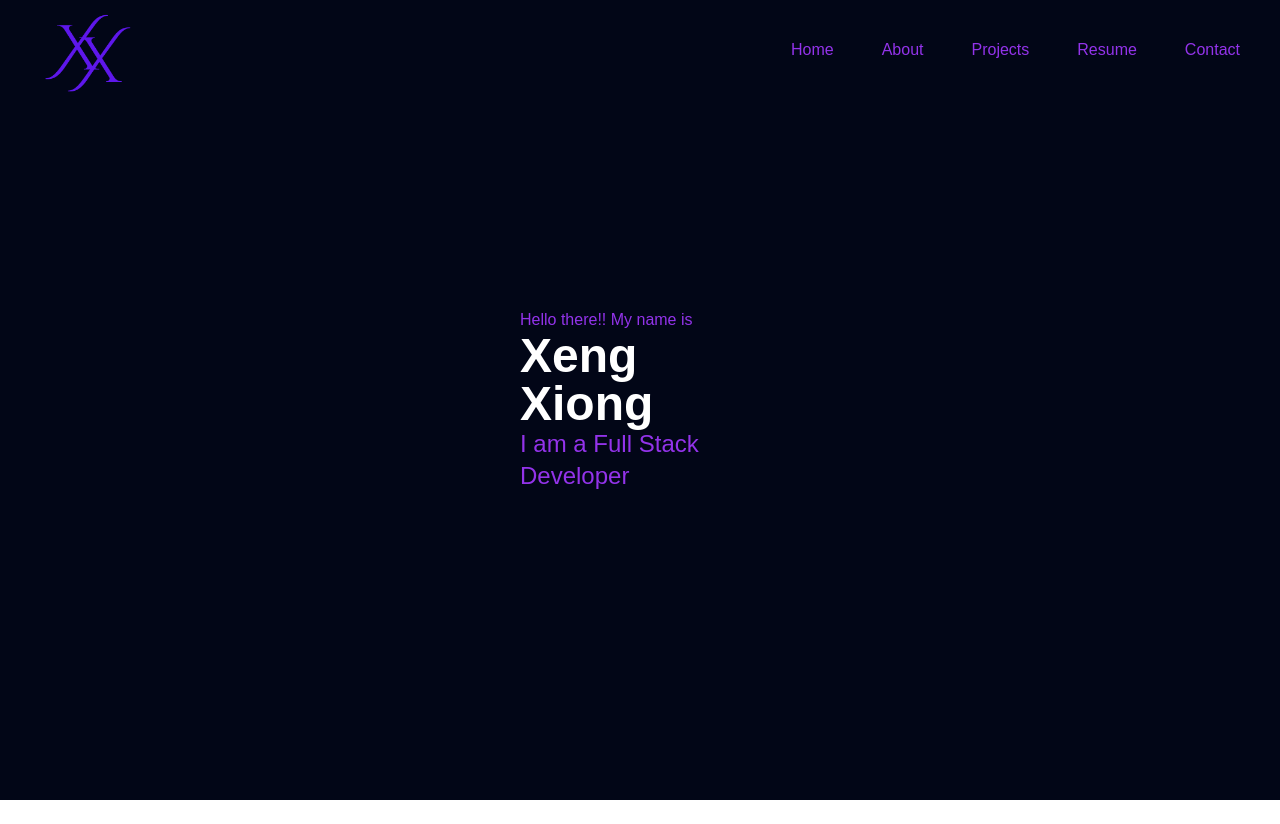
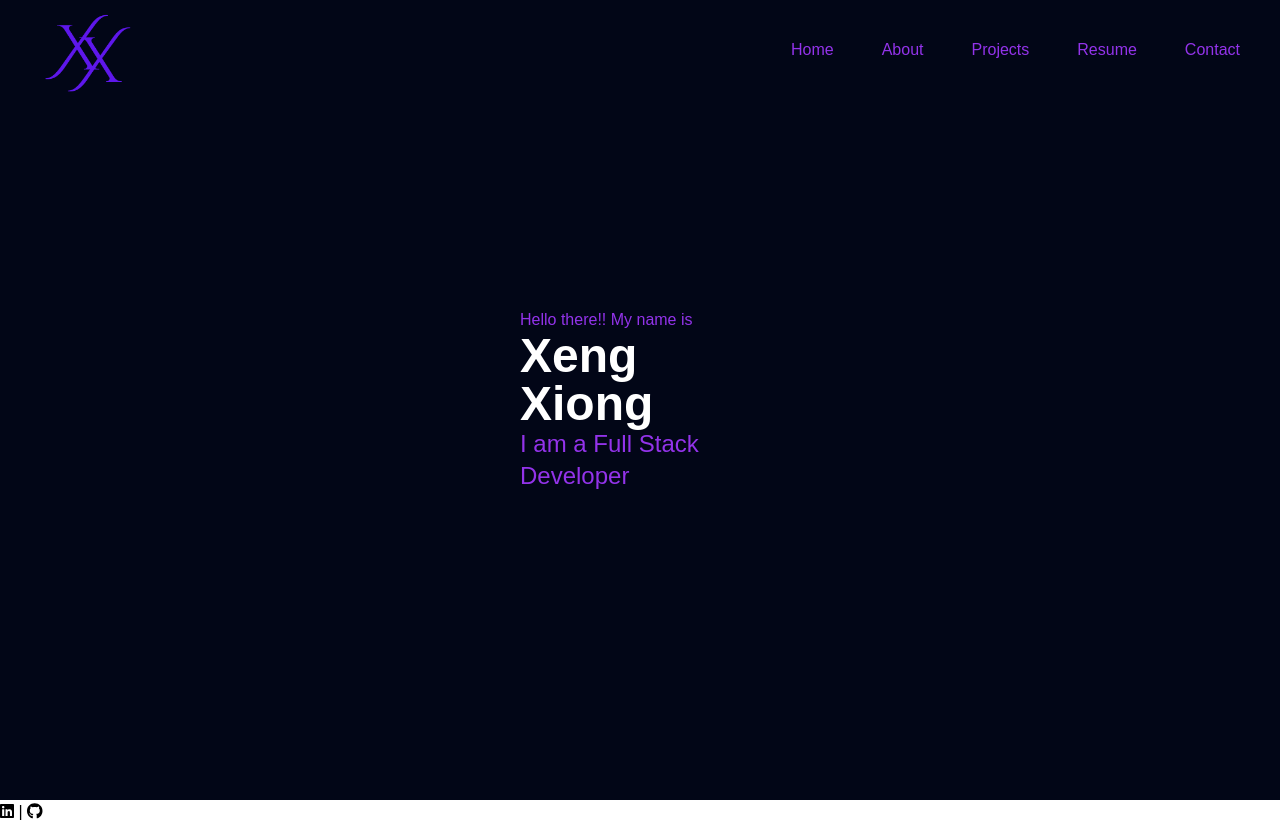
Before and after one commit to Freeway9527/Xxio_React-Portfolio, a React (Create React App) app: page / in a window 1280 px wide. Before the commit the page ends 800 px from the top, so only its background shows below. Built offline with nearby package versions, Linux system fonts and the light colour scheme.

Commit message:
added footer section codes to render icons and links to profile pages, added font awesome package

```diff
--- a/package.json
+++ b/package.json
@@ -3,6 +3,9 @@
   "version": "0.1.0",
   "private": true,
   "dependencies": {
+    "@fortawesome/fontawesome-free": "^6.5.1",
+    "@fortawesome/free-brands-svg-icons": "^6.5.1",
+    "@fortawesome/react-fontawesome": "^0.2.0",
     "@testing-library/jest-dom": "^5.17.0",
     "@testing-library/react": "^13.4.0",
     "@testing-library/user-event": "^13.5.0",
--- a/src/App.js
+++ b/src/App.js
@@ -6,18 +6,20 @@
 import Resume from './components/Resume';
 import Contact from './components/Contact';
 import { BrowserRouter as Router, Route, Routes } from 'react-router-dom';
+import Footer from './components/Footer';
 
 function App() {
   return (
     <>
       <NavBar />
       <Routes>
-      <Route path="/about" element={<About />} />
+        <Route path="/about" element={<About />} />
         <Route path="/projects" element={<Projects />} />
         <Route path="/resume" element={<Resume />} />
         <Route path="/contact" element={<Contact />} />
         <Route exact path="/" element={<Home />} />
       </Routes>
+      <Footer />
     </>
   );
 }
--- a/src/components/About.jsx
+++ b/src/components/About.jsx
@@ -12,4 +12,4 @@
   )
 }
 
-export default About
+export default About;
--- /dev/null
+++ b/src/components/Footer.jsx
@@ -0,0 +1,21 @@
+import React from 'react';
+import {FontAwesomeIcon} from '@fortawesome/react-fontawesome';
+import {faGithub, faLinkedin} from '@fortawesome/free-brands-svg-icons';
+
+const Footer = () => {
+    return (
+      <footer>
+        <div>
+          <a href="https://www.linkedin.com/" target="_blank" rel="noopener noreferrer">
+            <FontAwesomeIcon icon={faLinkedin} />
+          </a>
+          {' | '}
+          <a href="https://github.com/Freeway9527" target="_blank" rel="noopener noreferrer">
+            <FontAwesomeIcon icon={faGithub} />
+          </a>
+        </div>
+      </footer>
+    );
+  }
+
+  export default Footer;
--- a/src/components/NavBar.jsx
+++ b/src/components/NavBar.jsx
@@ -39,4 +39,4 @@
   )
 }
 
-export default NavBar
+export default NavBar;
--- a/src/components/Projects.jsx
+++ b/src/components/Projects.jsx
@@ -12,4 +12,4 @@
   )
 }
 
-export default Projects
+export default Projects;
```
Also changed, not shown: 1 other file (tests, documents, lock files or other folders).
